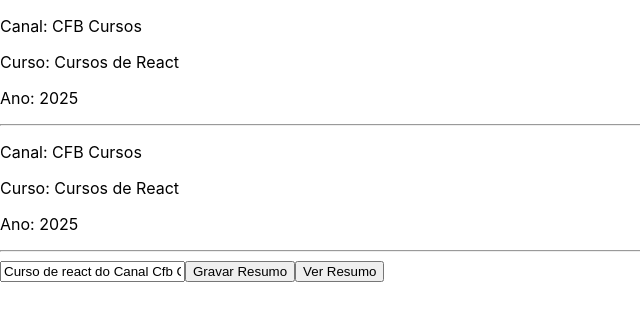
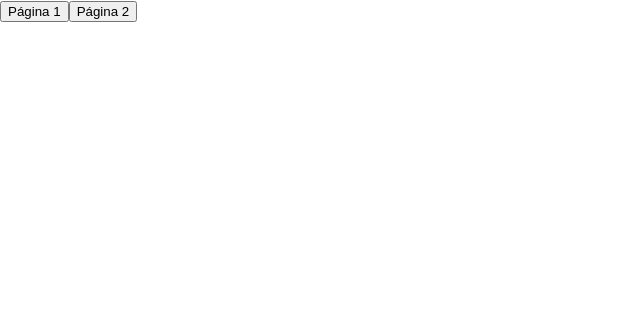
Before and after one commit to kaueOliveira/React, a React (Create React App) app: page / in a window 1280 px wide. Shown: the top 320 px of the page, without its empty margins (0-640 px from the left). Built offline with nearby package versions, Linux system fonts and the light colour scheme.

Commit message:
Estudando sobre navegação entre telas em React

```diff
--- a/src/App.js
+++ b/src/App.js
@@ -1,32 +1,40 @@
-import React, {useState} from "react";
-import Globais from './components/Globais'
-import Info from './components/info'
+import React, { useState, useEffect } from "react";
+import Pagina1 from "./components/Pagina1";
+import Pagina2 from "./components/Pagina2";
 
 export default function App() {
+  const [pagina, setPagina] = useState(0);
 
-  const [resumo, setResumo]=useState(Globais.resumo)
+  useEffect(() => {
+    const url = window.location.href;
+    const res = url.split('?')
+    setPagina(parseInt(res[1]))
+  });
 
-  const gravarResumo =()=> {
-    Globais.resumo = resumo;
-  }
+  const LinksPaginas = (p) => {
+    if (p === 1) {
+      window.open("http://localhost:3000?1", "_self");
+    } else if (p === 2) {
+      window.open("http://localhost:3000?2", "_self");
+    }
+  };
 
-  const verResumo =()=> {
-    alert(Globais.resumo)
-  }
+  const retornarPagina = () => {
+    if (pagina === 1) {
+      return <Pagina1/>;
+    } else if (pagina === 2) {
+      return <Pagina2/>;
+    } else {
+      return (
+        <div>
+          <button onClick={() => LinksPaginas(1)}>Página 1</button>
+          <button onClick={() => LinksPaginas(2)}>Página 2</button>
+        </div>
+      );
+    }
+  };
 
-  return (
-    <>
-      <Info/>
-      <hr/>
-      <p>{'Canal: ' + Globais.canal}</p>
-      <p>{'Curso: ' + Globais.curso}</p>
-      <p>{'Ano: ' + Globais.ano}</p>
-      <hr/>
-      <input type="text" value={resumo} onChange={(e)=>setResumo(e.target.value)}/>
-      <button onClick={()=>gravarResumo()}>Gravar Resumo</button>
-      <button onClick={()=>verResumo()}>Ver Resumo</button>
-    </>
-  );
+  return <>{retornarPagina()}</>;
 }
 
 //função precisa ter o mesmo nome do arquivo.
--- /dev/null
+++ b/src/components/Pagina1.js
@@ -0,0 +1,11 @@
+import React from "react";
+
+export default function Pagina1() {
+
+  return (
+    <div>
+        <h1>Página 1</h1>
+        <p>Curso de React</p>
+    </div>
+  );
+}
--- /dev/null
+++ b/src/components/Pagina2.js
@@ -0,0 +1,11 @@
+import React from "react";
+
+export default function Pagina2() {
+
+  return (
+    <div>
+        <h1>Página 2</h1>
+        <p>CFB Cursos</p>
+    </div>
+  );
+}
```
